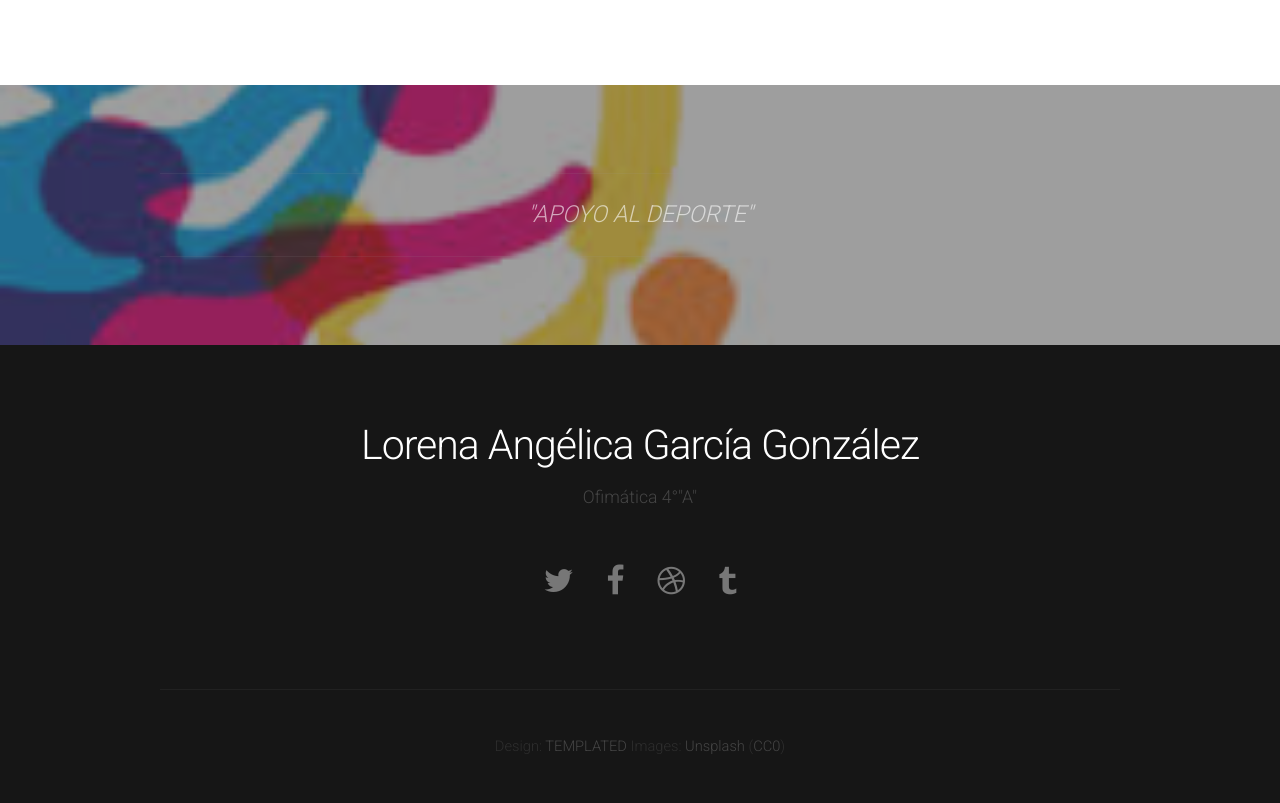
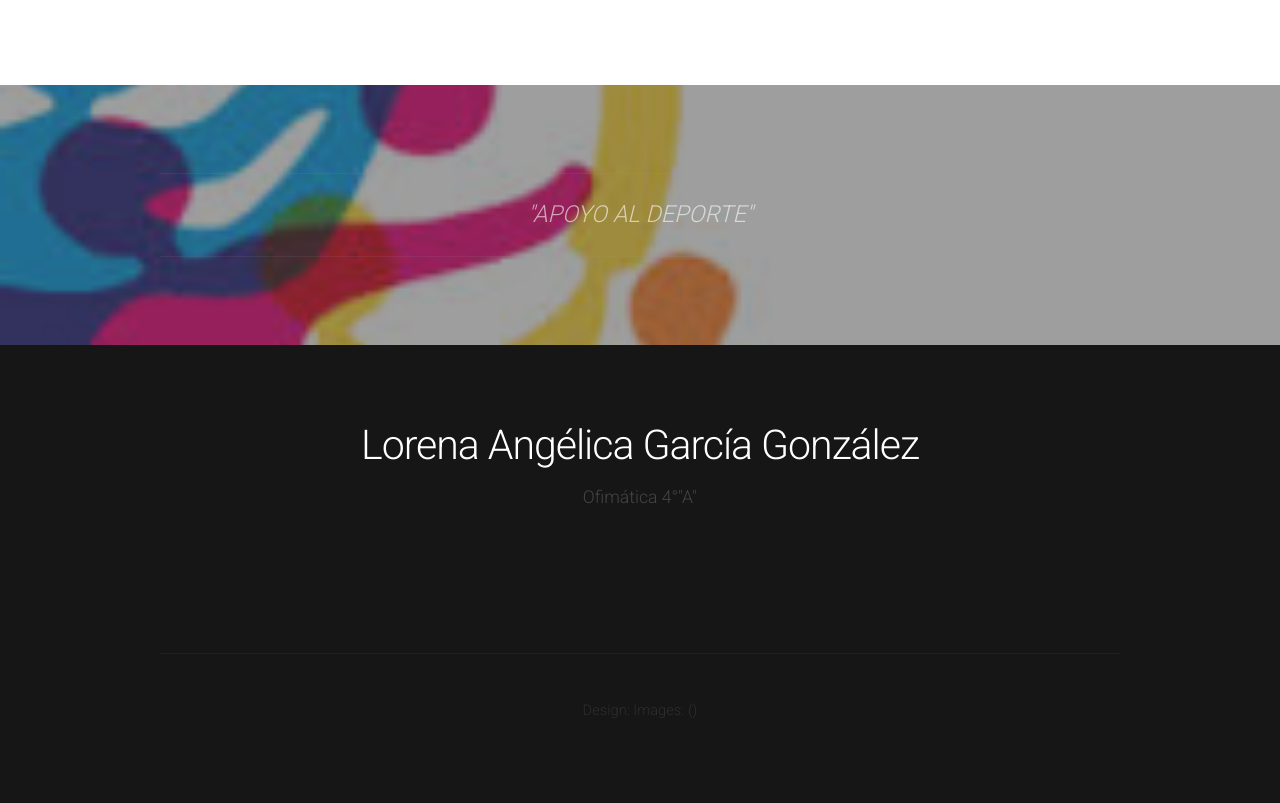
Before and after one commit to LorenaAngelica/apoyoaldeporte-lorena, a plain HTML site: page index.html in a window 1280 px wide. Shown: the part 2153-2956 px from the top of the page. After the commit the page ends 2921 px from the top, so only its background shows below. Drawn offline with nearby package versions, Linux system fonts and the light colour scheme.

Commit message:
Added files via upload

```diff
--- a/index.html
+++ b/index.html
@@ -119,10 +119,7 @@
 						<span class="byline">Ofimática 4°"A"</span>
 					</header>
 					<ul class="contact">
-						<li><a href="#" class="fa fa-twitter"><span>Twitter</span></a></li>
-						<li class="active"><a href="#" class="fa fa-facebook"><span>Facebook</span></a></li>
-						<li><a href="#" class="fa fa-dribbble"><span>Pinterest</span></a></li>
-						<li><a href="#" class="fa fa-tumblr"><span>Google+</span></a></li>
+
 					</ul>
 				</section>
 			</div>
@@ -131,7 +128,7 @@
 	<!-- Copyright -->
 		<div id="copyright">
 			<div class="container">
-				Design: <a href="http://templated.co">TEMPLATED</a> Images: <a href="http://unsplash.com">Unsplash</a> (<a href="http://unsplash.com/cc0">CC0</a>)
+				Design: <a href="http://templated.co"></a> Images: <a href="http://unsplash.com"></a> (<a href="http://unsplash.com/cc0"></a>)
 			</div>
 		</div>
 
```
Also changed, not shown: telmex.html (added, +5 -0 lines), tetet/tipos.html (+4 -4 lines).
